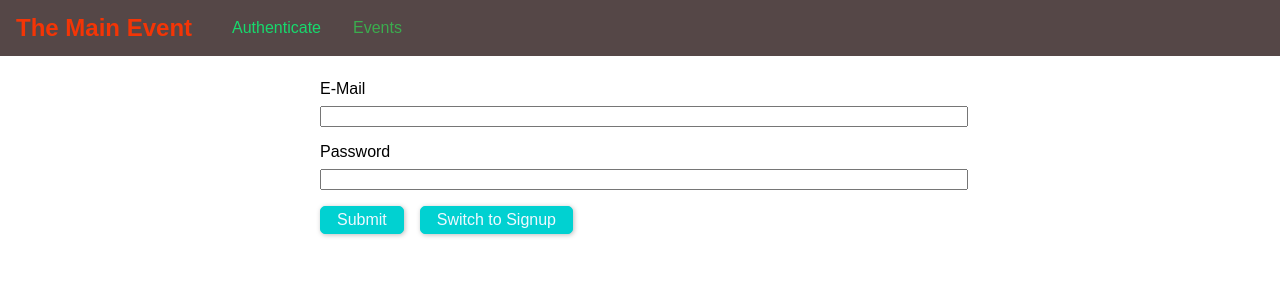
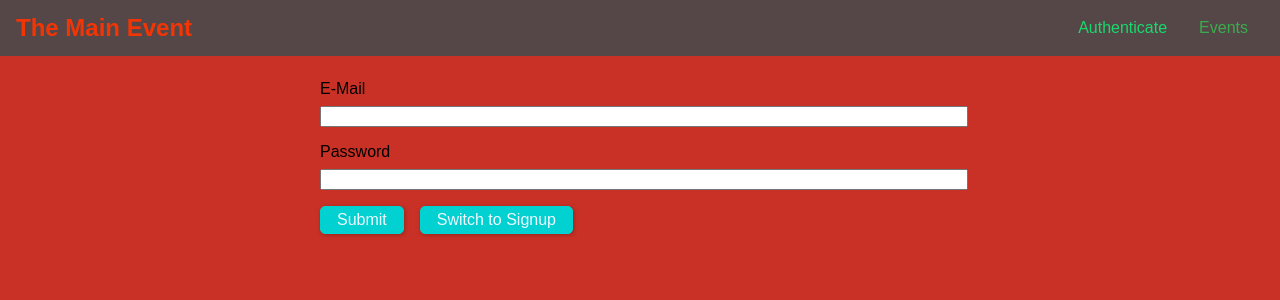
Before and after one commit to KhanDoors/merng-booking-app, a React (Create React App) app in the folder client/: page /auth in a window 1280 px wide. Shown: the top 300 px of the page. Built offline with nearby package versions, Linux system fonts and the light colour scheme.

Commit message:
much better

```diff
--- a/client/src/App.css
+++ b/client/src/App.css
@@ -1,3 +1,7 @@
 .main-content {
   margin: 4rem 2.5rem;
 }
+
+body {
+  background-color: #ca3126;
+}
--- a/client/src/components/Navbar/MainNavbar.css
+++ b/client/src/components/Navbar/MainNavbar.css
@@ -8,6 +8,8 @@
   padding: 0 1rem;
   display: flex;
   align-items: center;
+  justify-content: space-between;
+  box-sizing: border-box;
 }
 
 .main-navigation_logo h1 {
@@ -25,6 +27,7 @@
   list-style: none;
   padding: 0;
   margin: 0;
+  align-items: center;
 }
 
 .main-navigation_item li {
```
